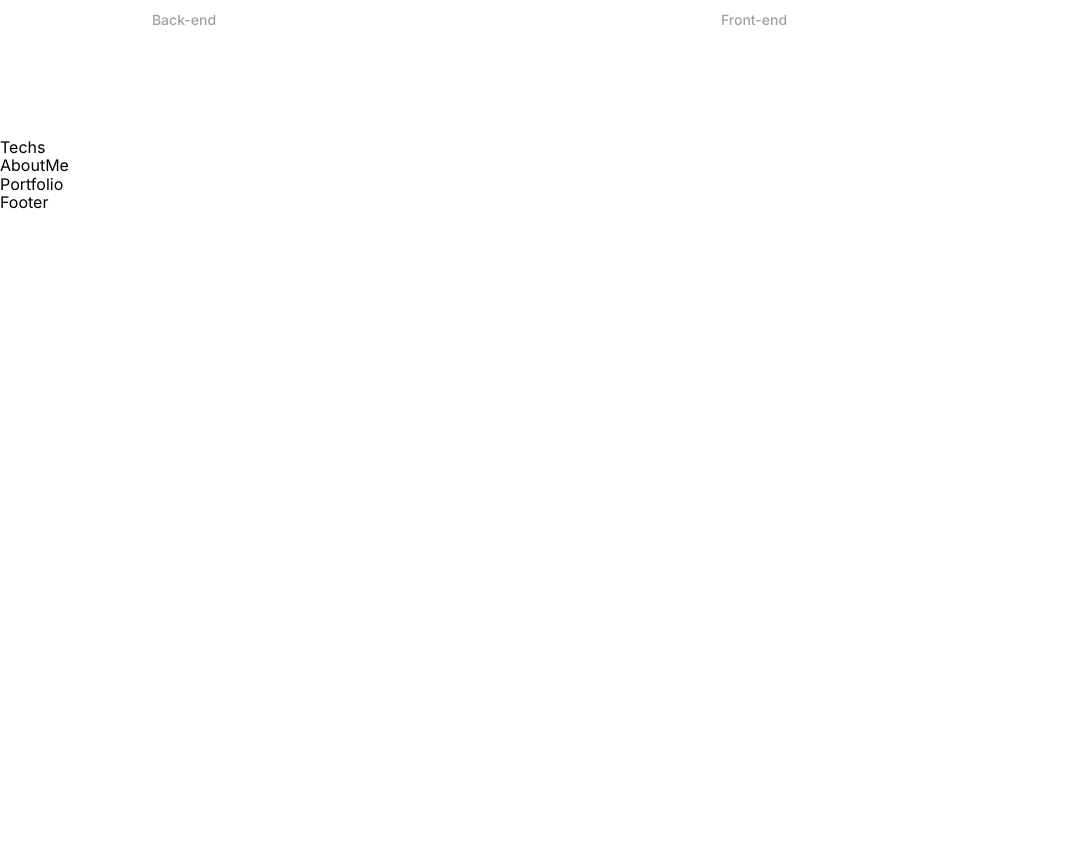
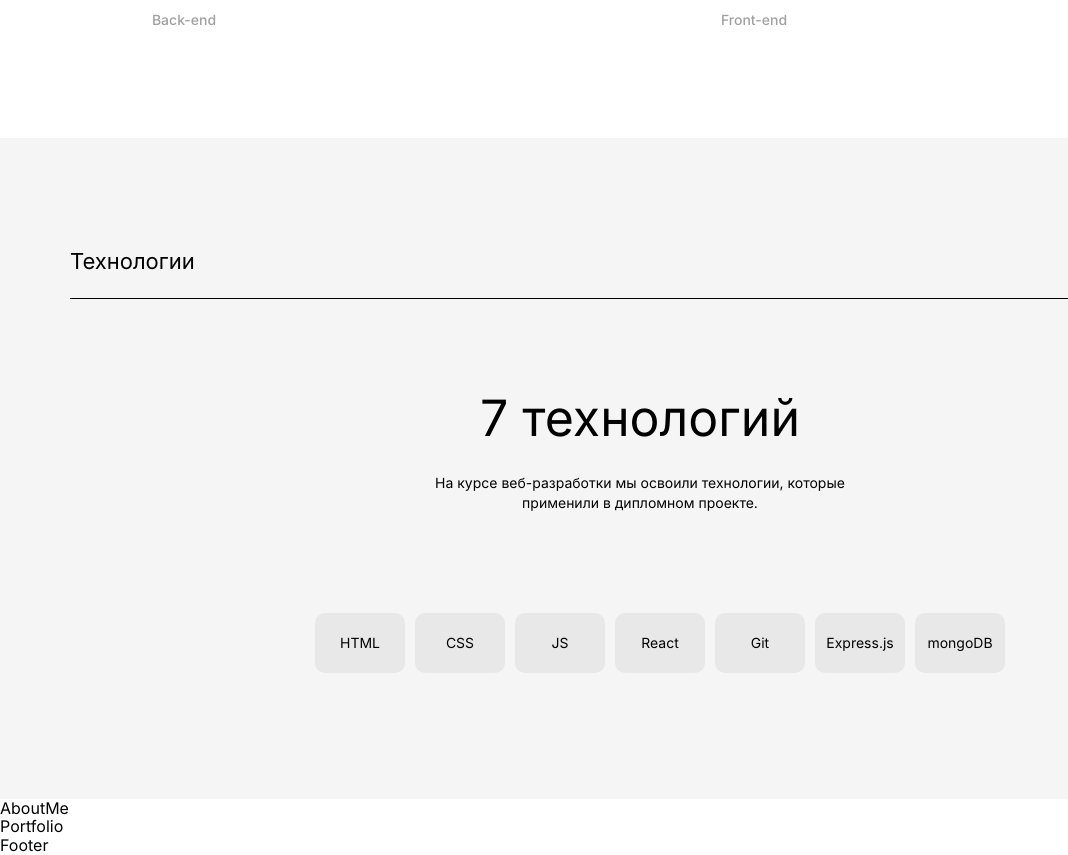
Before and after one commit to rem-ran/movies-explorer-frontend, a React (Create React App) app: page / in a window 1280 px wide. Shown: the part 1120-1975 px from the top of the page, without its empty margins (0-1068 px from the left). Before the commit the page ends 1332 px from the top, so only its background shows below. Built offline with nearby package versions, Linux system fonts and the light colour scheme.

Commit message:
create techs component

```diff
--- a/src/components/Main/Techs/Techs.css
+++ b/src/components/Main/Techs/Techs.css
@@ -0,0 +1,64 @@
+.techs {
+    background-color: rgba(245, 245, 245, 1);
+}
+
+.techs__container {
+    padding: 110px 70px;
+}
+
+.techs__heading {
+    margin: 0;
+    font-weight: 400;
+    font-size: 22px;
+    line-height: 27px;
+    border-bottom: 1px solid black;
+    padding-bottom: 23px;
+}
+
+.techs__text-container {
+    margin: 0 auto;
+    margin-top: 90px;
+    display: flex;
+    flex-direction: column;
+    width: 460px;
+    text-align: center;
+}
+
+.techs__sub-heading {
+    margin: 0 auto;
+    font-weight: 400;
+    font-size: 50px;
+    line-height: 58px;
+}
+
+.techs__text {
+    margin: 0 auto;
+    margin-top: 26px;
+    font-weight: 400;
+    font-size: 14px;
+    line-height: 20px;
+}
+
+.techs__used-technologies {
+    display: flex;
+    margin-top: 100px;
+    justify-content: center;
+}
+
+.techs__used-technologie {
+    background-color: rgba(232, 232, 232);
+    list-style: none;
+    margin: 0;
+    margin-right: 10px;
+    width: 90px;
+    height: 60px;
+    border-radius: 10px;
+    line-height: 60px;
+    font-weight: 400;
+    font-size: 14px;
+    text-align: center;
+}
+
+.techs__used-technologie:last-child {
+    margin-right: 0;
+}
--- a/src/components/Main/Techs/Techs.js
+++ b/src/components/Main/Techs/Techs.js
@@ -1,7 +1,27 @@
+import { techsList } from '../../../utils/constants';
+
 import './Techs.css';
 
 const Techs = () => {
-  return <div>Techs</div>;
+  return (
+    <div className="techs">
+      <div className="techs__container">
+        <h2 className="techs__heading">Технологии</h2>
+        <div className="techs__text-container">
+          <h3 className="techs__sub-heading">7 технологий</h3>
+          <p className="techs__text">
+            На курсе веб-разработки мы освоили технологии, которые применили в
+            дипломном проекте.
+          </p>
+        </div>
+        <ul className="techs__used-technologies">
+          {techsList.map((item) => (
+            <li className="techs__used-technologie">{item}</li>
+          ))}
+        </ul>
+      </div>
+    </div>
+  );
 };
 
 export default Techs;
--- a/src/utils/constants.js
+++ b/src/utils/constants.js
@@ -0,0 +1,9 @@
+export const techsList = [
+  'HTML',
+  'CSS',
+  'JS',
+  'React',
+  'Git',
+  'Express.js',
+  'mongoDB',
+];
```
